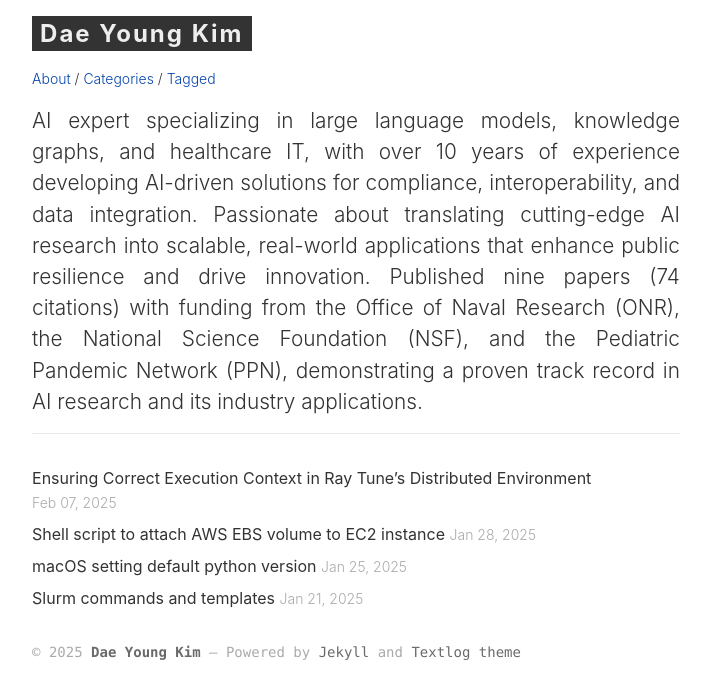
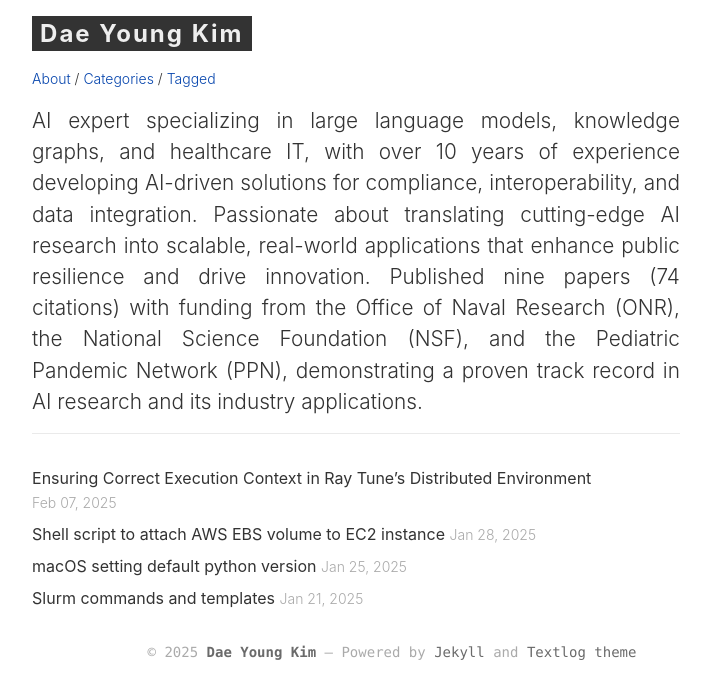
Before and after one commit to leroykim/leroykim.github.io, a Jekyll site: the page built from index.html, in a window 1280 px wide. Shown: the top 699 px of the page, without its empty margins (248-958 px from the left). Built offline with Jekyll 4.4.1, drawn with Linux system fonts in a browser that asks for light colours.

Commit message:
Update layout

```diff
--- a/_sass/_layout.scss
+++ b/_sass/_layout.scss
@@ -264,8 +264,28 @@ code {
 /**
  * Copyright section
  */
+// .copyright {
+//     margin-top: $spacing-unit;
+//     font-size: $small-font-size;
+//     font-family: $code-font-family;
+
+//     p {
+//         color: $grey-color;
+
+//         a,
+//         a:visited {
+//             color: $grey-color-dark;
+//         }
+//     }
+// }
 .copyright {
-    margin-top: $spacing-unit;
+    display: flex; // Use Flexbox for layout
+    justify-content: center; // Center content horizontally
+    align-items: center; // Optionally center content vertically
+    text-align: center; // Ensure text inside is centered
+    width: 100%;
+    max-width: $max-width; // Limit width for consistency
+    margin: $spacing-unit auto 0 auto; // Top margin with horizontal centering
     font-size: $small-font-size;
     font-family: $code-font-family;
 
```
Also changed, not shown: 1 other file.
